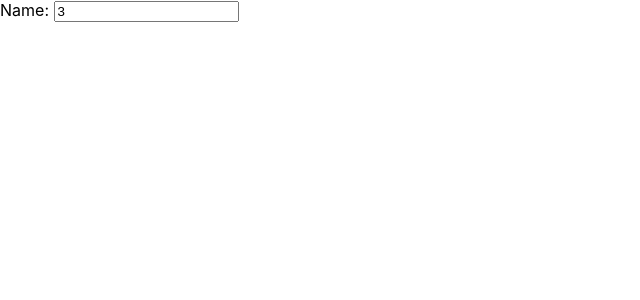
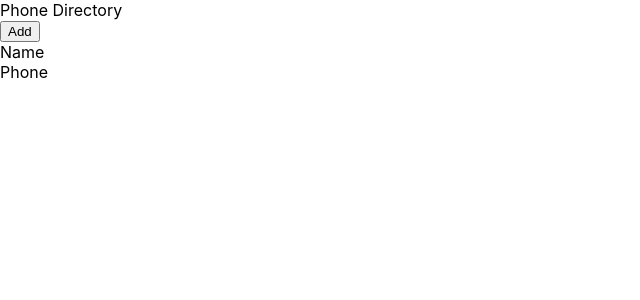
Before and after one commit to Xfreak22/new-phone-directory1, a React (Create React App) app in the folder new-phone-directory1/: page / in a window 1280 px wide. Shown: the top 300 px of the page, without its empty margins (0-640 px from the left). Built offline with nearby package versions, Linux system fonts and the light colour scheme.

Commit message:
Created ‘Header’ Component
Created ‘Header’ Component

```diff
--- a/new-phone-directory1/src/App.js
+++ b/new-phone-directory1/src/App.js
@@ -1,24 +1,20 @@
 import React, {Component} from 'react';
-
+import Header from './Header';
 
 
 class App extends Component {
   render() {
-    let x = 1;
-      let y = 2;
-    return(
+    return (
+      <div>
+      <Header/>
     <div>
-
-    {/* <div className="Header">
-      Phone directory
-    </div>
     <button>Add</button>
+    <div/>
     <div>
      <span>Name</span><br/>
      <span>Phone</span>
-    </div> */}
-    <label htmlfor="name">Name: </label>
-    <input id="name" text="text" placeholder="Type here" defaultValue={x+y}/>
+    </div>
+    </div>
     </div>
     )
   }
--- /dev/null
+++ b/new-phone-directory1/src/Header.js
@@ -0,0 +1,11 @@
+import React from "react";
+
+const Header = function() {
+    return(
+        <div className="Header">
+            Phone Directory
+        </div>
+    )
+}
+
+export default Header;
```
